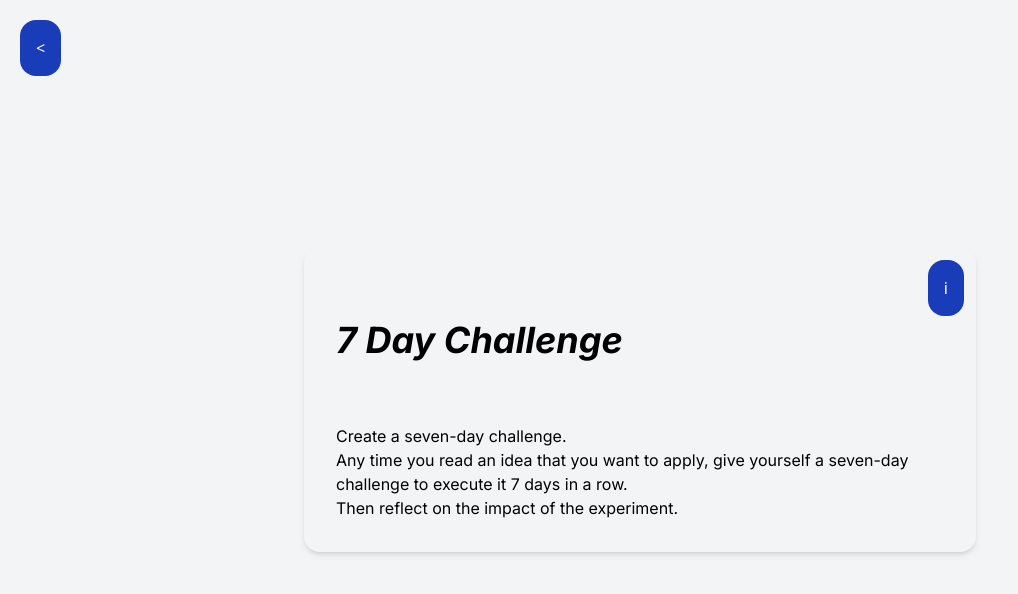
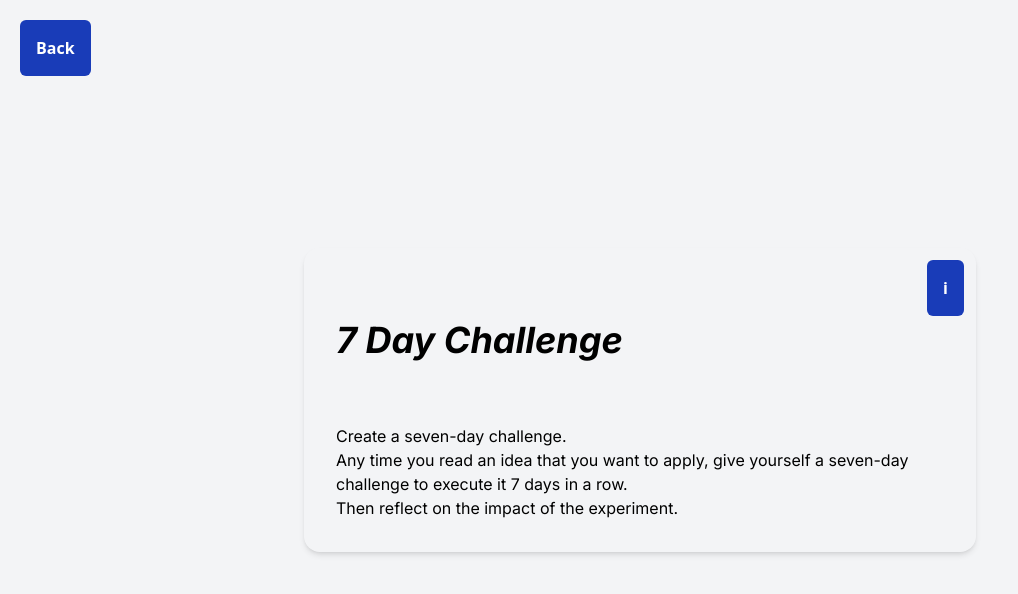
Before and after one commit to levoxtrip/Tools, a React (Vite) app: page /categories/Action/7DayChallenge in a window 1280 px wide. Shown: the top 594 px of the page, without its empty margins (0-1018 px from the left). Built offline with nearby package versions, Linux system fonts and the light colour scheme.

Commit message:
changed styles

```diff
--- a/src/App.css
+++ b/src/App.css
@@ -22,16 +22,20 @@
 
 @layer component {
   .card {
-    @apply relative w-full max-w-2xl min-h-48 flex shadow-md rounded-2xl p-8 hover:shadow-lg transition-all grid grid-cols-1 items-center;
+    @apply relative block w-full max-w-2xl min-h-48
+      p-8 rounded-2xl shadow-md transition-all
+      hover:shadow-lg hover:bg-white
+      focus:outline-none focus:ring-2 focus:ring-blue-500
+      grid grid-cols-1 items-center;
   }
   .cat-view {
     @apply flex grid grid-cols-1 md:grid-cols-3 gap-4;
   }
   .back-btn {
-    @apply absolute top-5 left-5 rounded-2xl p-4 bg-blue-800 text-white;
+    @apply absolute top-5 left-5 rounded-md font-bold p-4 bg-blue-800 text-white;
   }
   .info-btn {
-    @apply absolute top-3 right-3 rounded-2xl p-4 bg-blue-800 text-white;
+    @apply absolute top-3 right-3 rounded-md font-bold p-4 bg-blue-800 text-white;
   }
 }
 
--- a/src/pages/CategoriesPage.tsx
+++ b/src/pages/CategoriesPage.tsx
@@ -11,11 +11,15 @@ const CategoriesPage: React.FC = () => {
     <div>
       <div className="cat-view">
         {allCategories.map((category) => (
-          <div className="card">
-            <Link key={category} to={`/categories/${category}`}>
+          <Link
+            key={category}
+            to={`/categories/${category}`}
+            className="card block" // add block to ensure full clickable area
+          >
+            <div>
               <h2>{category}</h2>
-            </Link>
-          </div>
+            </div>
+          </Link>
         ))}
       </div>
     </div>
--- a/src/pages/ToolPage.tsx
+++ b/src/pages/ToolPage.tsx
@@ -19,7 +19,7 @@ const ToolPage = () => {
   const info = InformationData[tool.information];
   return (
     <div>
-      <BackBtn to={`/categories/${tool.category}`} text={"<"} />
+      <BackBtn to={`/categories/${tool.category}`} text={"Back"} />
       <div className="card">
         {info && <InfoBtn onToogleShowTool={handleInfoBtnClicked} />}
 
--- a/src/pages/ToolsOverviewPage.tsx
+++ b/src/pages/ToolsOverviewPage.tsx
@@ -2,6 +2,7 @@ import React from "react";
 import { useParams, Link } from "react-router-dom";
 import { tools } from "../data/tools";
 import BackBtn from "../component/BackBtn";
+
 const ToolsOverviewPage: React.FC = () => {
   const { toolsOverview } = useParams<{ toolsOverview: string }>();
   const filtered = tools.filter((tool) => tool.category === toolsOverview);
@@ -9,14 +10,19 @@ const ToolsOverviewPage: React.FC = () => {
   return (
     <div>
       <h1>{toolsOverview}</h1>
-      <BackBtn to={`/categories/`} text={"<"} />
+      <BackBtn to={`/categories/`} text={"Back"} />
+
       <div className="cat-view">
         {filtered.map((tool) => (
-          <div className="card">
-            <Link key={tool.id} to={`/categories/${toolsOverview}/${tool.id}`}>
+          <Link
+            key={tool.id}
+            to={`/categories/${toolsOverview}/${tool.id}`}
+            className="card"
+          >
+            <div>
               <h2>{tool.title}</h2>
-            </Link>
-          </div>
+            </div>
+          </Link>
         ))}
       </div>
     </div>
```
